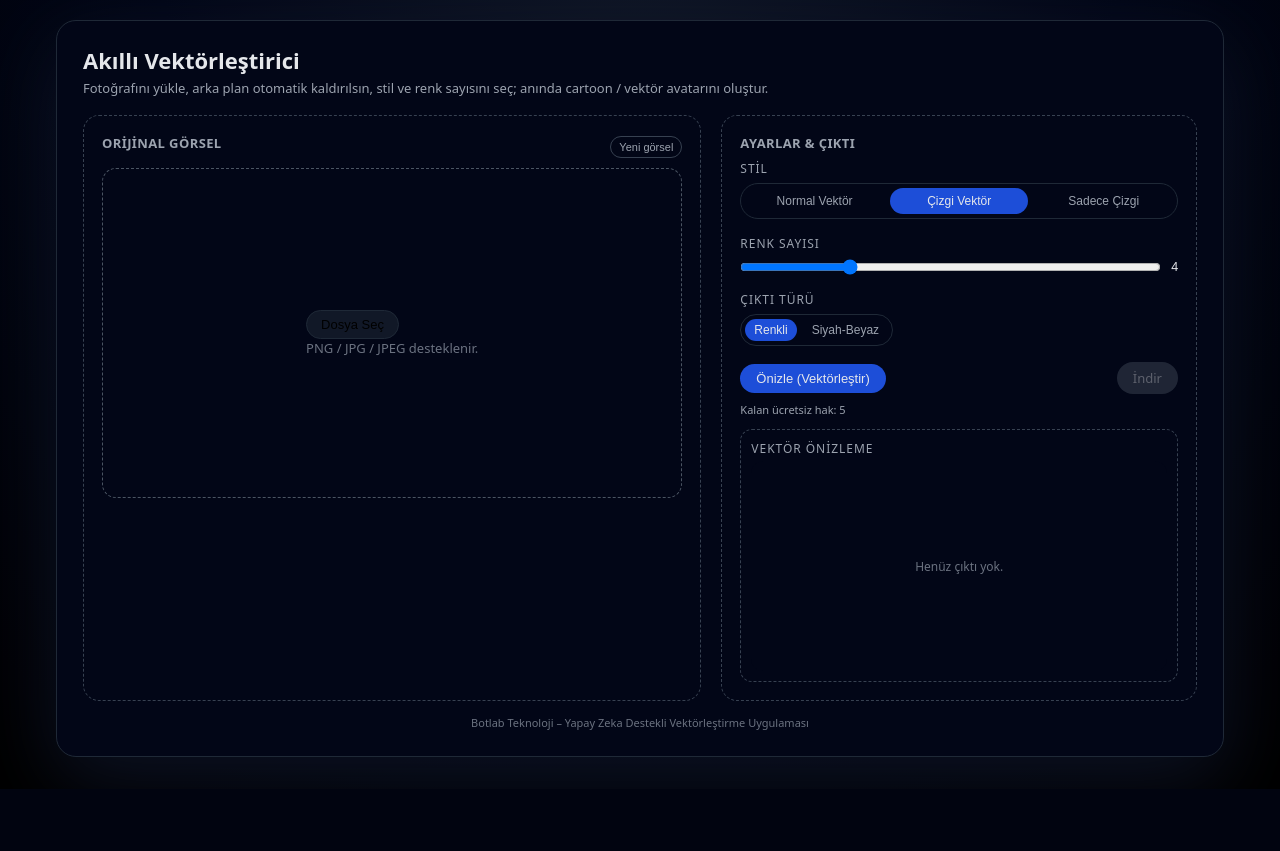
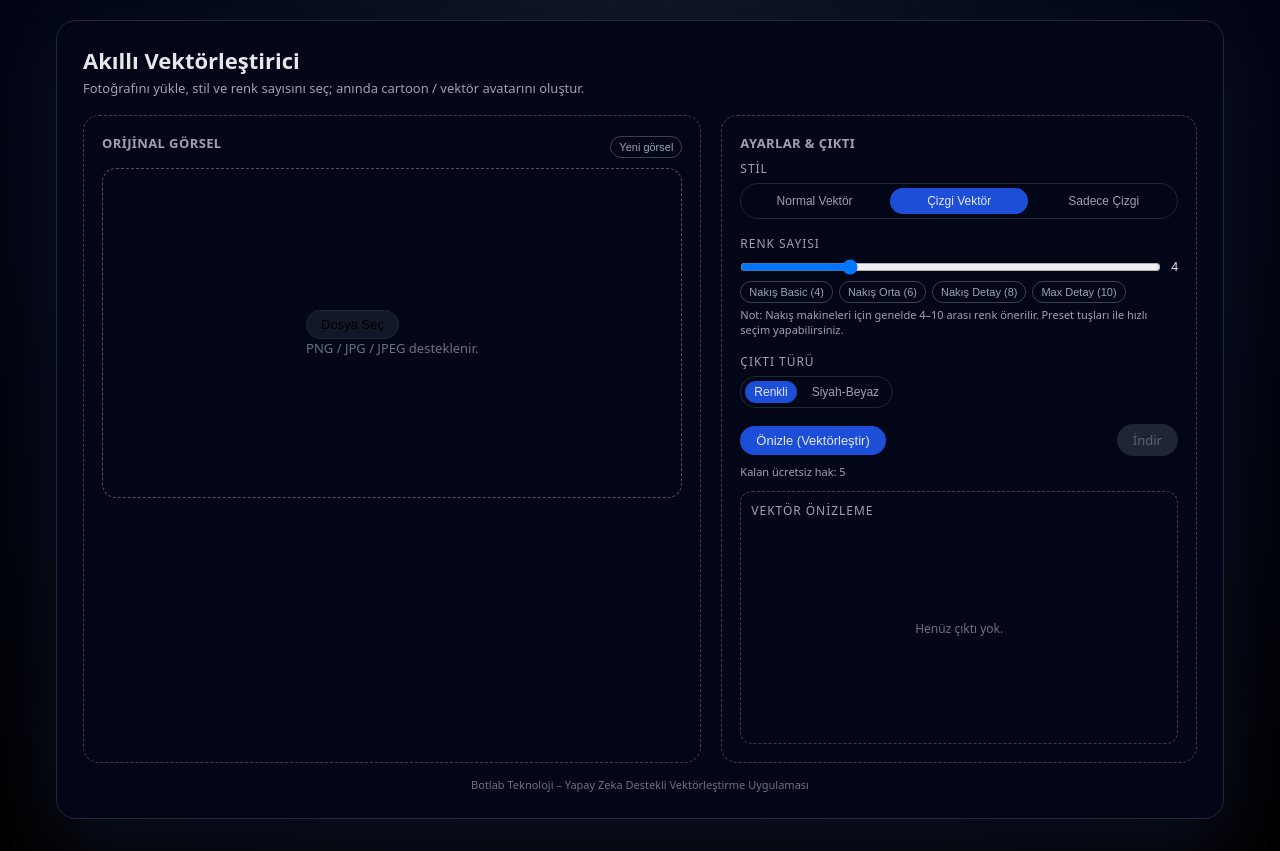
Before and after one commit to odabasi44/NAKIS-PROHE, a Flask app: page / in a window 1280 px wide. Shown: the part 72-923 px from the top of the page. Before the commit the page ends 861 px from the top, so only its background shows below. Run offline with Flask 3, Linux system fonts and the light colour scheme; data that the repository does not hold is empty.

Commit message:
Update index.html

```diff
--- a/templates/index.html
+++ b/templates/index.html
@@ -415,7 +415,7 @@
     <div class="card">
         <div class="card-header">
             <h1>Akıllı Vektörleştirici</h1>
-            <p>Fotoğrafını yükle, arka plan otomatik kaldırılsın, stil ve renk sayısını seç; anında cartoon / vektör avatarını oluştur.</p>
+            <p>Fotoğrafını yükle, stil ve renk sayısını seç; anında cartoon / vektör avatarını oluştur.</p>
             <div id="premiumInfo" class="premium-info" style="display:none;"></div>
         </div>
 
@@ -460,6 +460,16 @@
                     <div class="range-row">
                         <input type="range" id="colorRange" min="2" max="10" value="4">
                         <span id="colorCount" style="font-size:12px; color:#e5e7eb;">4</span>
+                    </div>
+                    <!-- YENİ: Nakış preset butonları -->
+                    <div style="margin-top:6px; display:flex; flex-wrap:wrap; gap:6px;">
+                        <button type="button" class="mini-btn color-preset" data-value="4">Nakış Basic (4)</button>
+                        <button type="button" class="mini-btn color-preset" data-value="6">Nakış Orta (6)</button>
+                        <button type="button" class="mini-btn color-preset" data-value="8">Nakış Detay (8)</button>
+                        <button type="button" class="mini-btn color-preset" data-value="10">Max Detay (10)</button>
+                    </div>
+                    <div class="note-text" style="margin-top:4px;">
+                        Not: Nakış makineleri için genelde 4–10 arası renk önerilir. Preset tuşları ile hızlı seçim yapabilirsiniz.
                     </div>
                 </div>
 
@@ -620,6 +630,16 @@
         range.addEventListener("input", () => {
             countEl.textContent = range.value;
         });
+
+        // YENİ: Renk preset butonları
+        const presetButtons = document.querySelectorAll(".color-preset");
+        presetButtons.forEach(btn => {
+            btn.addEventListener("click", () => {
+                const val = btn.getAttribute("data-value");
+                range.value = val;
+                countEl.textContent = val;
+            });
+        });
     }
 
     // ===== Dosya yükleme & önizleme =====
@@ -713,7 +733,7 @@
         if (p === 0) {
             label.textContent = "Hazırlanıyor...";
         } else if (p < 30) {
-            label.textContent = `Arka plan kaldırılıyor... %${p}`;
+            label.textContent = `İşleme başlatılıyor... %${p}`;
         } else if (p < 70) {
             label.textContent = `Vektör stilleri uygulanıyor... %${p}`;
         } else if (p < 100) {
```
